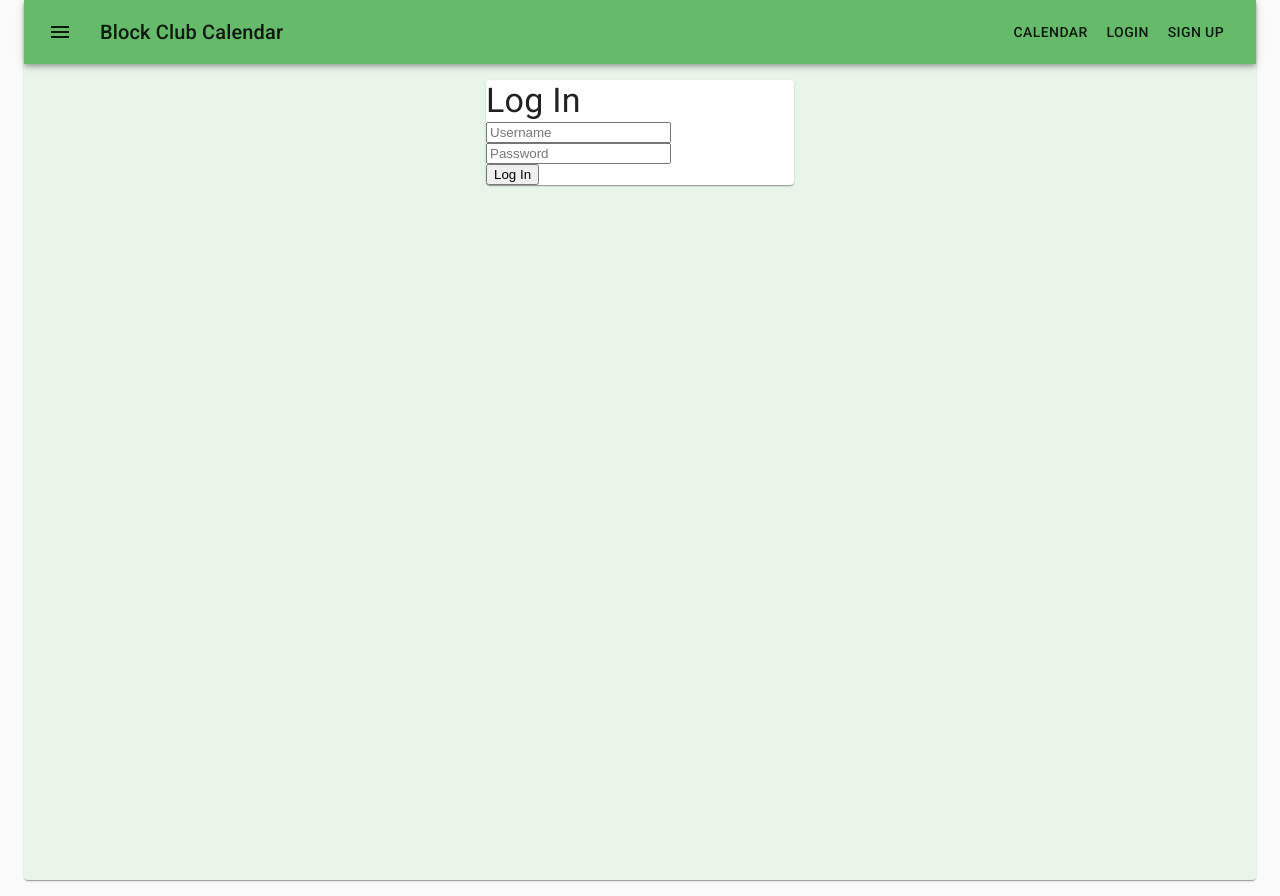
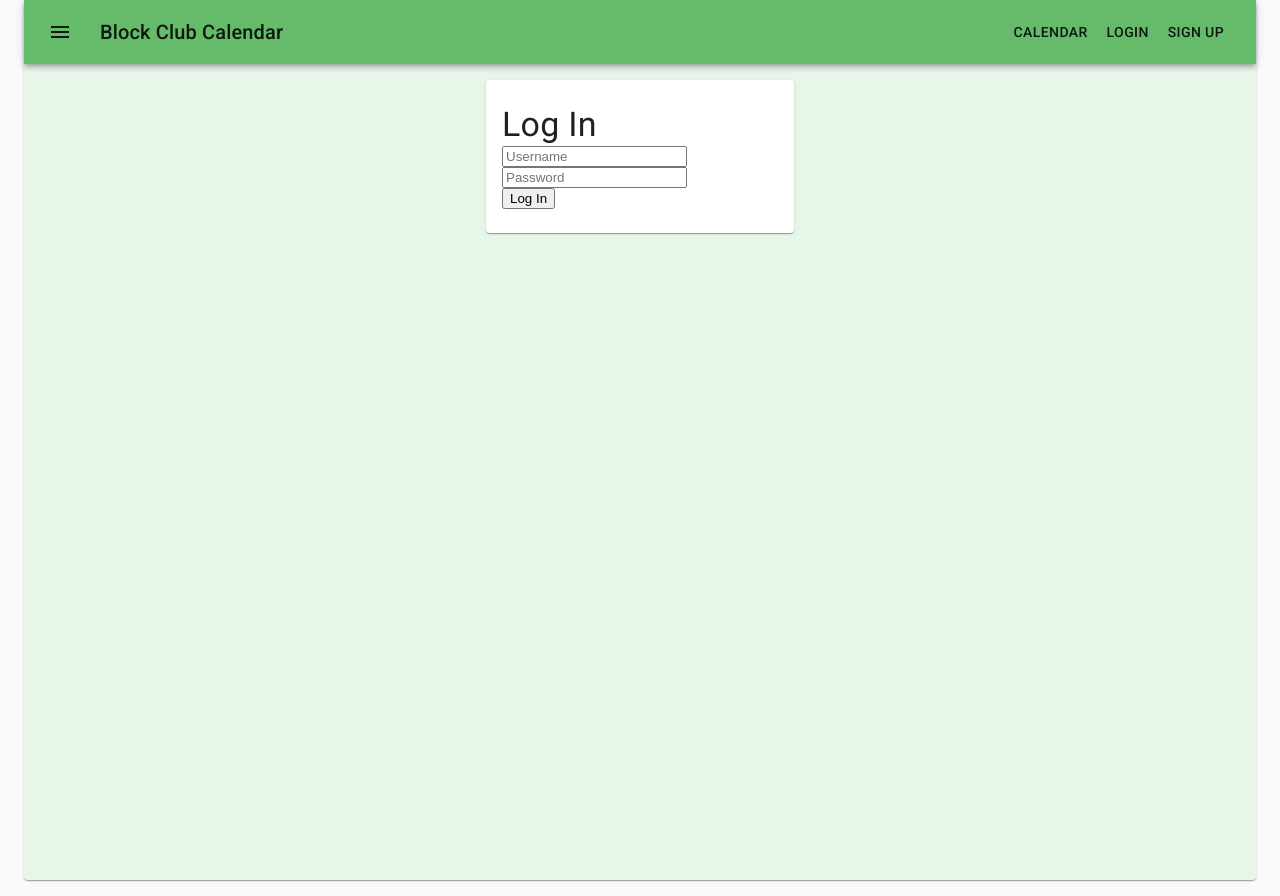
Before and after one commit to Build-Week-Block-Club-Calendar/block-club-calendar-FE, a React (Create React App) app: page /login in a window 1280 px wide. Built offline with nearby package versions, Linux system fonts and the light colour scheme.

Commit message:
factor out login form component

```diff
--- a/src/components/auth/Login.js
+++ b/src/components/auth/Login.js
@@ -1,82 +1,38 @@
 import React from 'react';
-import { Formik, Form, Field, ErrorMessage } from "formik";
 import Paper from '@material-ui/core/Paper';
+import Grid from '@material-ui/core/Grid';
 import Typography from '@material-ui/core/Typography';
-import { axiosWithAuth } from '../../utils/axiosWithAuth';
+import { makeStyles } from '@material-ui/core/styles';
 
+import LoginForm from './LoginForm';
+
+const useStyles = makeStyles(theme => ({
+    root: {
+        padding: theme.spacing(3, 2),
+    },
+  }));
 
 function Login (props) {
-    const login = (credentials) => {
-        // login to retrieve the JWT token
-        // add the token to localstorage
-        // route to /friends (whatever landing page)
-        axiosWithAuth()
-          .post('/api/auth/login', credentials)
-          .then(res => {
-            console.log("res from login post", res);
-            localStorage.setItem('token', res.data.token);
-            props.history.push('/calendar');
-          })
-          .catch(err => console.log(err.response));
-      };
+    const classes = useStyles();
 
     return (
-        <Paper>
-          <Typography variant="h4" component="h2">
-            Log In
-          </Typography>
-          <Formik
-            initialValues={{ username: "", password: "" }}
-            validate={values => {
-                let errors = {};
-                if (values.username === "") {
-                errors.username = "Username is required";
-                } else if (values.username.length < 2) {
-                errors.username = "Username must be 2 characters at minimum";
-                }
-                if (values.password === "") {
-                errors.password = "Password is required";
-                } else if (values.password.length < 3) {
-                errors.password = "Password must be 3 characters at minimum";
-                }
-                return errors;
-            }}
-            onSubmit={(values, actions) => {
-                alert("Form is validated! Submitting the form...");
-                console.log("credentials from object", {
-                    username: values.username,
-                    password: values.password });
-                login({ username: values.username, password: values.password });
-                actions.setSubmitting(false);
-            }}
-            >
-                {({ isSubmitting }) => (
-                    <Form>
-                        <Field type="text" name="username" placeholder="Username" />
-                        <ErrorMessage
-                            component="p"
-                            name="username"
-                            className="error"
-                        />
-
-                        <Field type="password" name="password" placeholder="Password" />
-                        <ErrorMessage
-                            component="p"
-                            name="password"
-                            className="error"
-                        />
-                        <div className="button-container">
-                            <button
-                                type="submit"
-                                className="primary-button"
-                                disabled={isSubmitting}>
-                            {isSubmitting ? "Please wait..." : "Log In"}
-                            </button>
-                        </div>
-                    </Form>
-                )}
-            </Formik>
-        </Paper>
+        <Grid
+          container
+          spacing={0}
+          direction="column"
+          alignItems="center"
+          justify="flex-start"
+          style={{ minHeight: '100vh' }}
+        >
+            <Grid item xs={3}>
+                <Paper className={classes.root}>
+                    <Typography variant="h4" component="h2">
+                        Log In
+                    </Typography>
+                    <LoginForm />
+                </Paper>
+             </Grid>
+        </Grid>
     )
 
 }
--- /dev/null
+++ b/src/components/auth/LoginForm.js
@@ -0,0 +1,77 @@
+import React from 'react';
+import { Formik, Form, Field, ErrorMessage } from "formik";
+import { axiosWithAuth } from '../../utils/axiosWithAuth';
+
+function LoginForm (props) {
+    const login = (credentials) => {
+        // login to retrieve the JWT token
+        // add the token to localstorage
+        // route to /friends (whatever landing page)
+        axiosWithAuth()
+          .post('/api/auth/login', credentials)
+          .then(res => {
+            console.log("res from login post", res);
+            localStorage.setItem('token', res.data.token);
+            props.history.push('/calendar');
+          })
+          .catch(err => console.log(err.response));
+      };
+
+    return (
+        <Formik
+            initialValues={{ username: "", password: "" }}
+            validate={values => {
+                let errors = {};
+                if (values.username === "") {
+                errors.username = "Username is required";
+                } else if (values.username.length < 2) {
+                errors.username = "Username must be 2 characters at minimum";
+                }
+                if (values.password === "") {
+                errors.password = "Password is required";
+                } else if (values.password.length < 3) {
+                errors.password = "Password must be 3 characters at minimum";
+                }
+                return errors;
+            }}
+            onSubmit={(values, actions) => {
+                alert("Form is validated! Submitting the form...");
+                console.log("credentials from object", {
+                    username: values.username,
+                    password: values.password });
+                login({ username: values.username, password: values.password });
+                actions.setSubmitting(false);
+            }}
+        >
+            {({ isSubmitting }) => (
+                <Form>
+                    <Field type="text" name="username" placeholder="Username" />
+                    <ErrorMessage
+                        component="p"
+                        name="username"
+                        className="error"
+                    />
+
+                    <Field type="password" name="password" placeholder="Password" />
+                    <ErrorMessage
+                        component="p"
+                        name="password"
+                        className="error"
+                    />
+                    <div className="button-container">
+                        <button
+                            type="submit"
+                            className="primary-button"
+                            disabled={isSubmitting}>
+                        {isSubmitting ? "Please wait..." : "Log In"}
+                        </button>
+                    </div>
+                </Form>
+            )}
+        </Formik>
+    )
+
+}
+
+
+export default LoginForm;
--- a/src/components/auth/Signup.js
+++ b/src/components/auth/Signup.js
@@ -1,6 +1,7 @@
 import React from 'react';
 import { Formik, Form, Field, ErrorMessage } from "formik";
 import Paper from '@material-ui/core/Paper';
+import Grid from '@material-ui/core/Grid';
 import Typography from '@material-ui/core/Typography';
 import { makeStyles } from '@material-ui/core/styles';
 import { axiosWithAuth } from '../../utils/axiosWithAuth';
@@ -28,6 +29,15 @@ function Signup (props) {
 
     const emailTest = /^[^\s@]+@[^\s@]+\.[^\s@]{2,}$/i;
     return (
+        <Grid
+          container
+          spacing={0}
+          direction="column"
+          alignItems="center"
+          justify="flex-start"
+          style={{ minHeight: '100vh' }}
+        >
+          <Grid item xs={3}>
             <Paper className={classes.root}>
             <Typography variant="h4" component="h2">
                 Sign Up
@@ -97,6 +107,8 @@ function Signup (props) {
                     )}
                 </Formik>
             </Paper>
+        </Grid>
+      </Grid>
     )
 
 }
--- a/src/pages/Content.js
+++ b/src/pages/Content.js
@@ -19,15 +19,6 @@ const Content = () => {
 
   return (
     <Box my={2}>
-      <Grid
-        container
-        spacing={0}
-        direction="column"
-        alignItems="center"
-        justify="flex-start"
-        style={{ minHeight: '100vh' }}
-      >
-        <Grid item xs={3}>
       <Switch>
         {/* <Route path="/calendar" component={CalendarList} /> */}
         {/* <PrivateRoute path="/profile" component={UserProfile} /> */}
@@ -39,8 +30,6 @@ const Content = () => {
         <Route path="/calendar" component={CalendarList} />
         <Route component={CalendarList} />
       </Switch>
-        </Grid>
-      </Grid>
     </Box>
   );
 }
```
Lines whose indentation alone changed are shown as unchanged.
